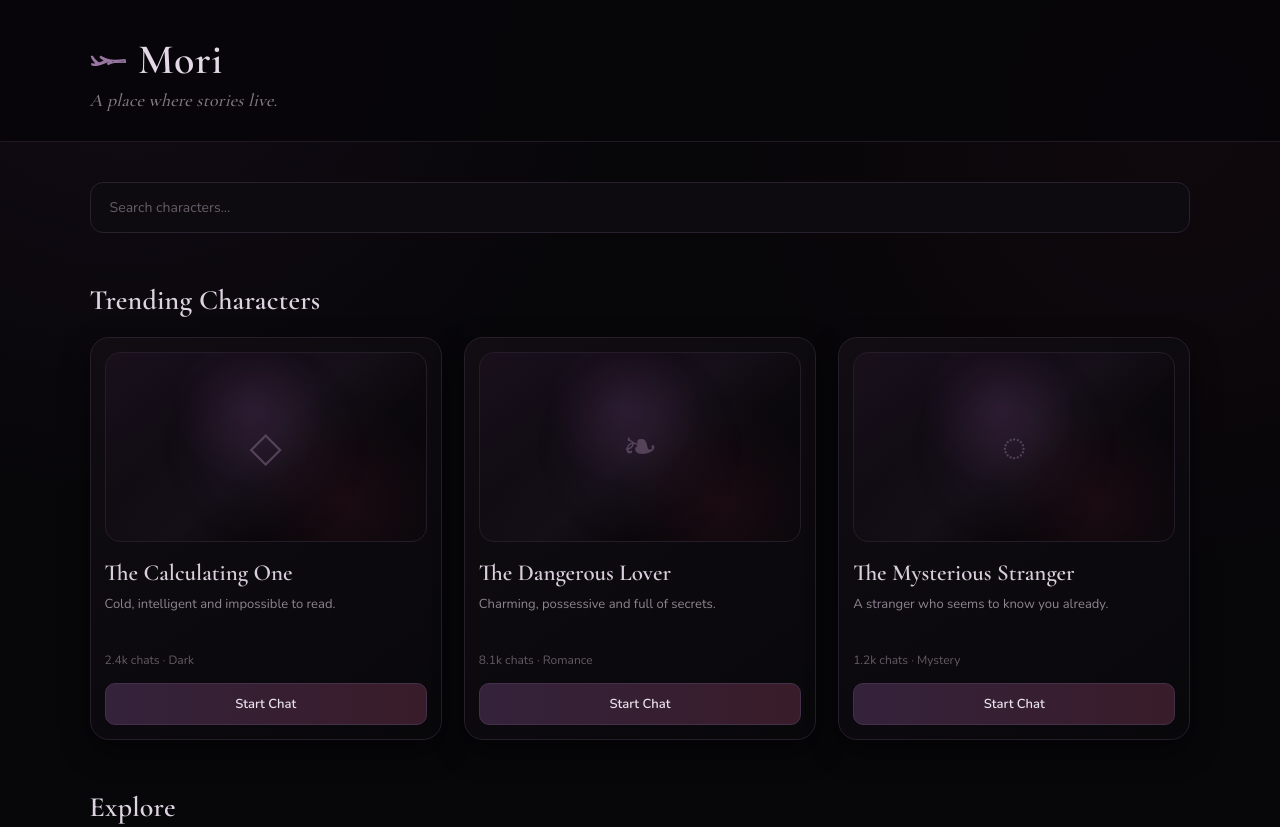
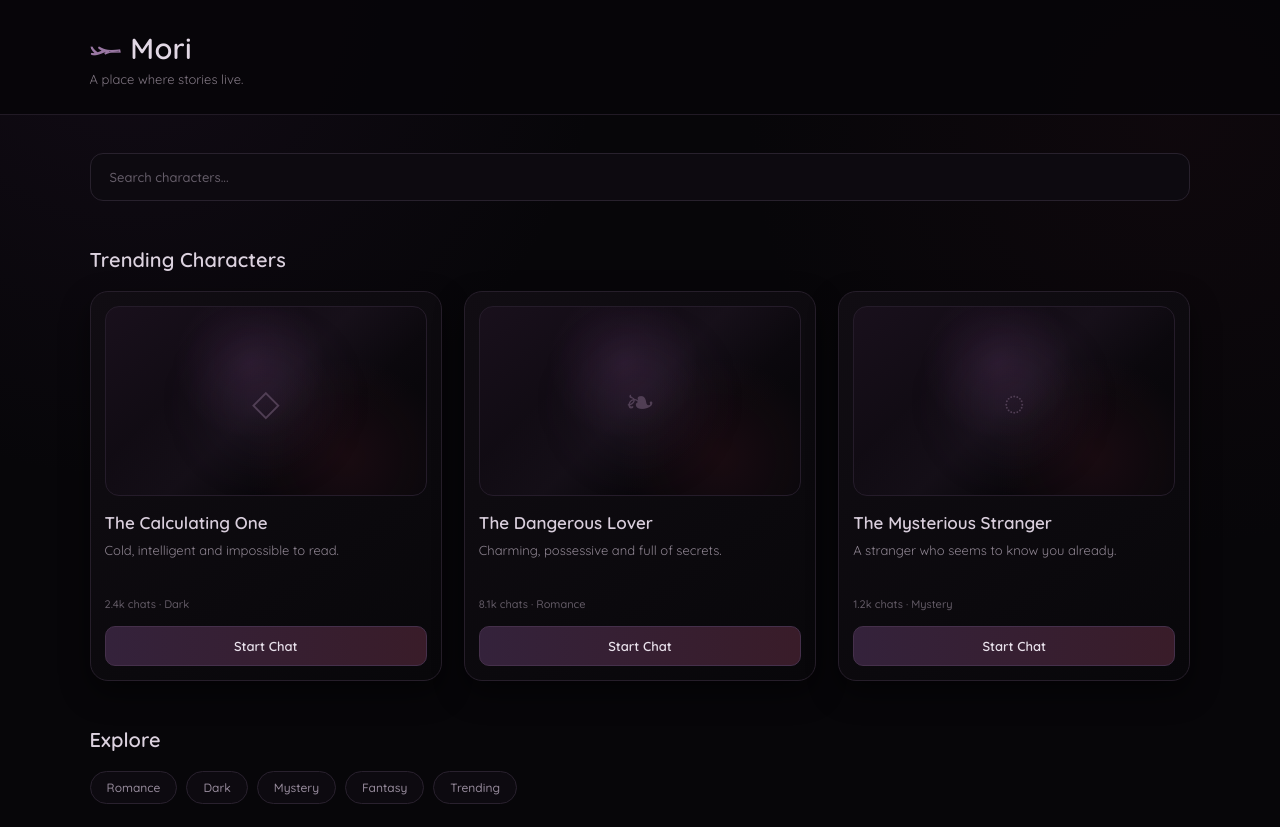
Before and after one commit to micancxx/mori-airp, a plain HTML site: page index.html in a window 1280 px wide. Shown: the top 827 px of the page. Drawn offline with nearby package versions, Linux system fonts and the light colour scheme.

Commit message:
Update index.html

```diff
--- a/index.html
+++ b/index.html
@@ -11,12 +11,11 @@
 
 <title>Mori</title>
 
-<!-- Google Fonts -->
 <link rel="preconnect" href="https://fonts.googleapis.com">
 <link rel="preconnect" href="https://fonts.gstatic.com" crossorigin>
 
 <link
-  href="https://fonts.googleapis.com/css2?family=Cormorant+Garamond:wght@500;600;700&family=Nunito:wght@400;500;600;700&display=swap"
+  href="https://fonts.googleapis.com/css2?family=Quicksand:wght@400;500;600;700&display=swap"
   rel="stylesheet"
 >
 
@@ -33,115 +32,102 @@ html {
 body {
   margin: 0;
 
-  color: #eee8f0;
-
-  font-family: "Nunito", sans-serif;
-
   background:
     radial-gradient(
       circle at 10% 0%,
-      rgba(66, 35, 76, 0.20),
+      rgba(67, 35, 78, 0.18),
       transparent 32%
     ),
-
     radial-gradient(
       circle at 92% 12%,
-      rgba(70, 22, 38, 0.14),
+      rgba(70, 22, 38, 0.12),
       transparent 30%
     ),
+    #070609;
 
-    #070609;
+  color: #eee9f0;
+
+  font-family:
+    "Quicksand",
+    sans-serif;
 }
 
 
-/* =================================
+/* =========================
    HEADER
-================================= */
+========================= */
 
 header {
+  padding: 30px 7% 27px;
 
-  padding: 34px 7% 30px;
+  background:
+    rgba(7, 6, 9, 0.96);
 
-  background: rgba(7, 6, 9, 0.96);
-
-  border-bottom: 1px solid #211a25;
+  border-bottom:
+    1px solid #211a25;
 }
 
 .logo {
-
   display: flex;
 
   align-items: center;
 
-  gap: 11px;
+  gap: 9px;
 
-  color: #e3d8e6;
+  color: #e2d8e5;
 
-  font-family:
-    "Cormorant Garamond",
-    serif;
-
-  font-size: 42px;
+  font-size: 29px;
 
   font-weight: 600;
 
-  letter-spacing: 0.5px;
+  letter-spacing: 0.3px;
 }
 
 .logo-symbol {
+  color: #9977a3;
 
-  color: #9876a2;
-
-  font-size: 27px;
+  font-size: 23px;
 
   line-height: 1;
 }
 
 .tagline {
+  margin-top: 5px;
 
-  margin-top: 4px;
+  color: #817783;
 
-  color: #837885;
+  font-size: 13px;
 
-  font-family:
-    "Cormorant Garamond",
-    serif;
-
-  font-size: 18px;
-
-  font-style: italic;
-
-  letter-spacing: 0.2px;
+  font-weight: 400;
 }
 
 
-/* =================================
+/* =========================
    MAIN
-================================= */
+========================= */
 
 .container {
-
   width: 86%;
 
   max-width: 1200px;
 
-  margin: 40px auto;
+  margin: 38px auto;
 }
 
 
-/* =================================
+/* =========================
    SEARCH
-================================= */
+========================= */
 
 .search {
-
   width: 100%;
 
   padding: 15px 19px;
 
+  border:
+    1px solid #28212d;
+
   border-radius: 13px;
-
-  border: 1px solid #28212d;
 
   background: #0d0a10;
 
@@ -150,21 +136,21 @@ header {
   outline: none;
 
   font-family:
-    "Nunito",
+    "Quicksand",
     sans-serif;
 
-  font-size: 14px;
+  font-size: 13px;
+
+  font-weight: 500;
 
   transition: 0.25s;
 }
 
 .search::placeholder {
-
   color: #655d69;
 }
 
 .search:focus {
-
   border-color: #50385a;
 
   box-shadow:
@@ -173,36 +159,30 @@ header {
 }
 
 
-/* =================================
+/* =========================
    SECTION TITLES
-================================= */
+========================= */
 
 .section-title {
+  margin-top: 46px;
 
-  margin-top: 50px;
+  margin-bottom: 19px;
 
-  margin-bottom: 20px;
+  color: #dcd2df;
 
-  color: #ddd3e1;
-
-  font-family:
-    "Cormorant Garamond",
-    serif;
-
-  font-size: 28px;
+  font-size: 20px;
 
   font-weight: 600;
 
-  letter-spacing: 0.2px;
+  letter-spacing: 0.1px;
 }
 
 
-/* =================================
+/* =========================
    CHARACTER GRID
-================================= */
+========================= */
 
 .characters {
-
   display: grid;
 
   grid-template-columns:
@@ -215,12 +195,11 @@ header {
 }
 
 
-/* =================================
+/* =========================
    CARD
-================================= */
+========================= */
 
 .card {
-
   overflow: hidden;
 
   padding: 14px;
@@ -235,7 +214,7 @@ header {
   border:
     1px solid #261e2a;
 
-  border-radius: 19px;
+  border-radius: 18px;
 
   box-shadow:
     0 12px 30px
@@ -248,7 +227,6 @@ header {
 }
 
 .card:hover {
-
   transform:
     translateY(-5px);
 
@@ -261,12 +239,11 @@ header {
 }
 
 
-/* =================================
+/* =========================
    IMAGE AREA
-================================= */
+========================= */
 
 .avatar {
-
   height: 190px;
 
   position: relative;
@@ -279,7 +256,7 @@ header {
 
   overflow: hidden;
 
-  border-radius: 15px;
+  border-radius: 14px;
 
   border:
     1px solid #251c2a;
@@ -288,13 +265,13 @@ header {
 
     radial-gradient(
       circle at 45% 30%,
-      rgba(103, 59, 112, 0.25),
+      rgba(103, 59, 112, 0.24),
       transparent 34%
     ),
 
     radial-gradient(
       circle at 75% 80%,
-      rgba(103, 31, 48, 0.18),
+      rgba(103, 31, 48, 0.17),
       transparent 35%
     ),
 
@@ -306,7 +283,6 @@ header {
 }
 
 .avatar::before {
-
   content: "";
 
   position: absolute;
@@ -320,11 +296,11 @@ header {
   background:
     rgba(106, 72, 115, 0.07);
 
-  filter: blur(25px);
+  filter:
+    blur(25px);
 }
 
 .avatar::after {
-
   content: "";
 
   position: absolute;
@@ -341,45 +317,36 @@ header {
 }
 
 .avatar-symbol {
-
   position: relative;
 
   z-index: 2;
 
   color: #705a74;
 
-  font-family:
-    "Cormorant Garamond",
-    serif;
+  font-size: 36px;
 
-  font-size: 42px;
+  font-weight: 400;
 
-  opacity: 0.65;
+  opacity: 0.6;
 }
 
 
-/* =================================
+/* =========================
    CARD TEXT
-================================= */
+========================= */
 
 .card h3 {
-
   margin:
-    17px 0 7px;
+    16px 0 7px;
 
   color: #d9cedc;
 
-  font-family:
-    "Cormorant Garamond",
-    serif;
-
-  font-size: 23px;
+  font-size: 17px;
 
   font-weight: 600;
 }
 
 .description {
-
   margin: 0;
 
   min-height: 45px;
@@ -389,25 +356,27 @@ header {
   font-size: 13px;
 
   line-height: 1.6;
+
+  font-weight: 400;
 }
 
 .stats {
-
   margin:
-    13px 0 0;
+    12px 0 0;
 
   color: #625a65;
 
-  font-size: 12px;
+  font-size: 11px;
+
+  font-weight: 500;
 }
 
 
-/* =================================
+/* =========================
    BUTTON
-================================= */
+========================= */
 
 .button {
-
   display: block;
 
   margin-top: 15px;
@@ -433,7 +402,7 @@ header {
   text-decoration: none;
 
   font-family:
-    "Nunito",
+    "Quicksand",
     sans-serif;
 
   font-size: 13px;
@@ -444,7 +413,6 @@ header {
 }
 
 .button:hover {
-
   background:
     linear-gradient(
       90deg,
@@ -457,23 +425,21 @@ header {
 }
 
 
-/* =================================
+/* =========================
    CATEGORIES
-================================= */
+========================= */
 
 .categories {
-
   display: flex;
 
   flex-wrap: wrap;
 
-  gap: 10px;
+  gap: 9px;
 }
 
 .category {
-
   padding:
-    9px 17px;
+    8px 16px;
 
   color: #968a9b;
 
@@ -484,13 +450,14 @@ header {
 
   border-radius: 30px;
 
-  font-size: 13px;
+  font-size: 12px;
+
+  font-weight: 500;
 
   transition: 0.2s;
 }
 
 .category:hover {
-
   color: #c7b8cb;
 
   background: #151018;
@@ -500,13 +467,12 @@ header {
 }
 
 
-/* =================================
+/* =========================
    FOOTER
-================================= */
+========================= */
 
 footer {
-
-  margin-top: 80px;
+  margin-top: 75px;
 
   padding: 30px;
 
@@ -517,55 +483,47 @@ footer {
 
   text-align: center;
 
-  font-family:
-    "Cormorant Garamond",
-    serif;
+  font-size: 12px;
 
-  font-size: 15px;
+  font-weight: 400;
 }
 
 
-/* =================================
+/* =========================
    MOBILE
-================================= */
+========================= */
 
 @media (max-width: 600px) {
 
   header {
-
     padding:
-      28px 6% 25px;
+      27px 6% 24px;
   }
 
   .container {
-
     width: 88%;
   }
 
   .logo {
-
-    font-size: 36px;
+    font-size: 27px;
   }
 
   .logo-symbol {
-
-    font-size: 24px;
+    font-size: 21px;
   }
 
   .tagline {
-
-    font-size: 17px;
+    font-size: 12px;
   }
 
   .section-title {
-
-    font-size: 26px;
+    font-size: 19px;
   }
 
   .avatar {
-
     height: 175px;
   }
+
 }
 
 </style>
@@ -575,10 +533,6 @@ footer {
 
 <body>
 
-
-<!-- =================================
-     HEADER
-================================= -->
 
 <header>
 
@@ -601,14 +555,8 @@ footer {
 </header>
 
 
-<!-- =================================
-     MAIN
-================================= -->
-
 <div class="container">
 
-
-  <!-- SEARCH -->
 
   <input
     class="search"
@@ -617,8 +565,6 @@ footer {
   >
 
 
-  <!-- TRENDING -->
-
   <h2 class="section-title">
     Trending Characters
   </h2>
@@ -626,8 +572,6 @@ footer {
 
   <div class="characters">
 
-
-    <!-- CHARACTER 1 -->
 
     <div class="card">
 
@@ -661,8 +605,6 @@ footer {
     </div>
 
 
-    <!-- CHARACTER 2 -->
-
     <div class="card">
 
       <div class="avatar">
@@ -694,8 +636,6 @@ footer {
 
     </div>
 
-
-    <!-- CHARACTER 3 -->
 
     <div class="card">
 
@@ -731,8 +671,6 @@ footer {
   </div>
 
 
-  <!-- EXPLORE -->
-
   <h2 class="section-title">
     Explore
   </h2>
@@ -765,10 +703,6 @@ footer {
 </div>
 
 
-<!-- =================================
-     FOOTER
-================================= -->
-
 <footer>
 
   Mori · A place where stories live.
```
